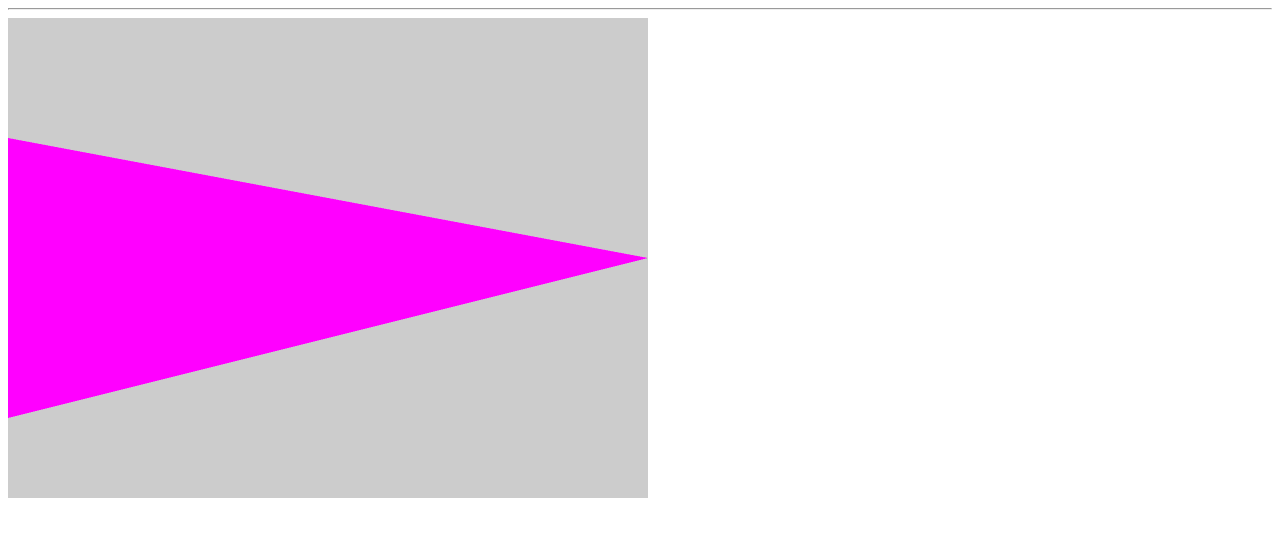
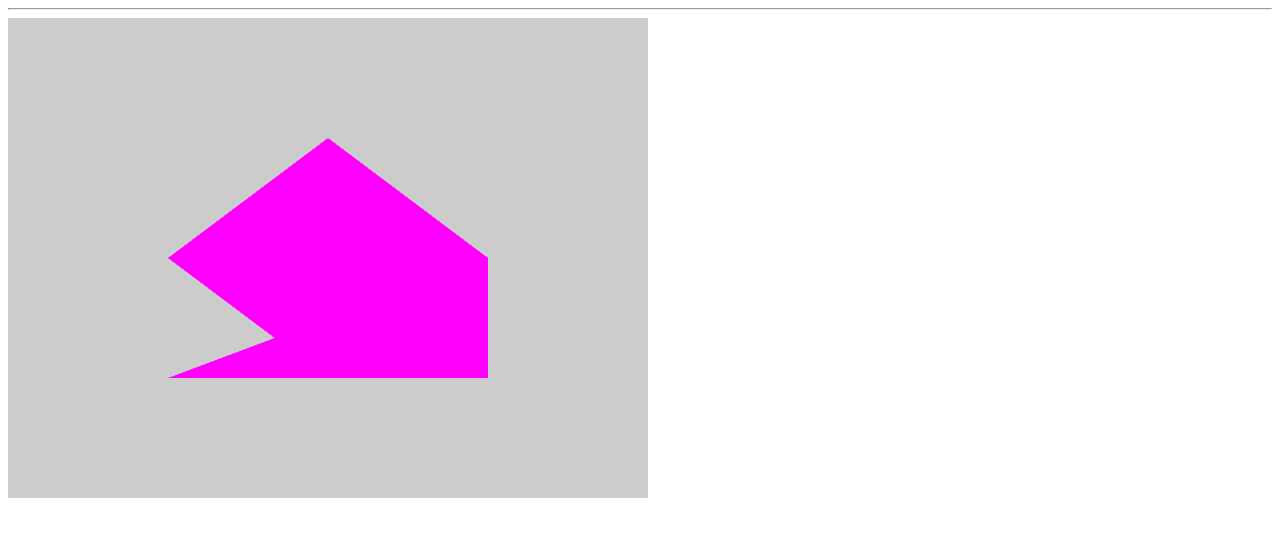
Before and after one commit to eac85/IS1014-project1, a plain HTML site: page index.html in a window 1280 px wide. Drawn offline with Linux system fonts and the light colour scheme.

Commit message:
more points

```diff
--- a/index.html
+++ b/index.html
@@ -59,7 +59,7 @@ function draw() {
 	var prog = shaderProgram(gl,
 		"attribute vec3 pos;"+
 		"void main() {"+
-		"	gl_Position = vec4(pos, 1.0);"+
+		"	gl_Position = vec4(pos, 2.0);"+
 		"}",
 		"void main() {"+
 		"	gl_FragColor = vec4(255, 0, 255, 1.0);"+
@@ -68,13 +68,15 @@ function draw() {
 	gl.useProgram(prog);
 
 	attributeSetFloats(gl, prog, "pos", 3, [
-		-2, 2, 9,
-		-3, 1, 0,
-		-2, -1, 0,
-		1, 0, 0
+		-1, 0, 0,
+		0, 1, 0,
+		0, -1, 0,
+		1, 0, 0,
+		1, -1, 0,
+		-1, -1, 0
 	]);
 
-	gl.drawArrays(gl.TRIANGLE_STRIP, 0, 4);
+	gl.drawArrays(gl.TRIANGLE_STRIP, 0, 6);
 }
 
 
```
